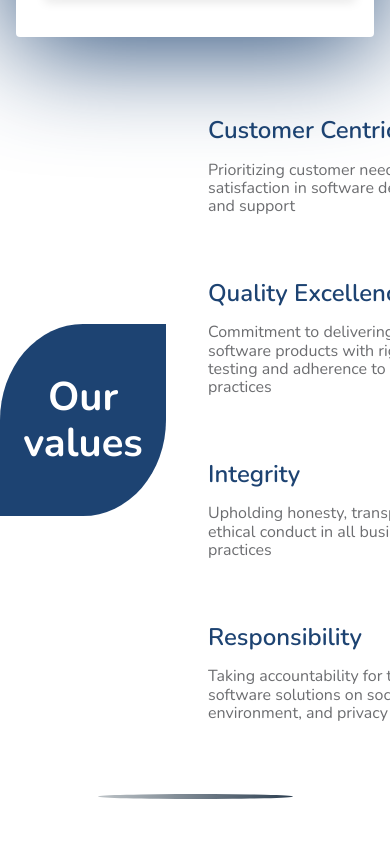
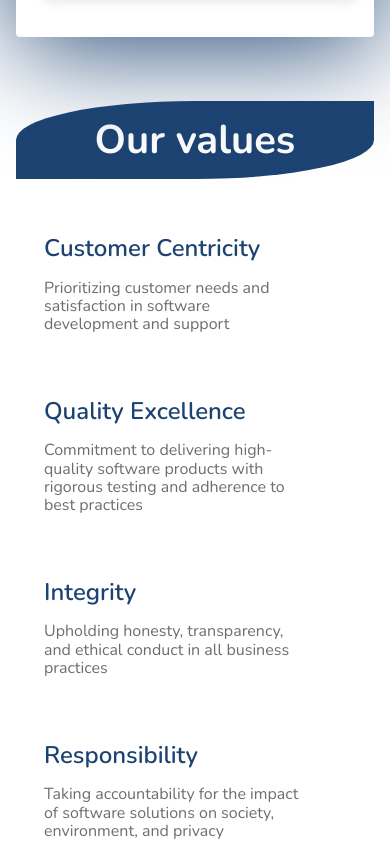
Before and after one commit to developer-techvanx/website, a plain HTML site: page index.html in a window 390 px wide. Shown: the part 5502-6361 px from the top of the page. Drawn offline with nearby package versions, Linux system fonts and the light colour scheme.

Commit message:
Add files via upload

```diff
--- a/index.css
+++ b/index.css
@@ -1226,6 +1226,9 @@
   }
 }
 @media(max-width: 479px) {
+  .home-page-container11{
+    flex-direction: column;
+  }
   .home-page-intro {
     padding-top: var(--dl-space-space-twounits);
     padding-left: var(--dl-space-space-unit);
@@ -1332,10 +1335,11 @@
     padding-bottom: var(--dl-space-space-twounits);
   }
   .home-page-container12 {
-    width: 180px;
+    width: 100%;
   }
   .home-page-container13 {
-    width: 166px;
+    height:20%;
+    margin-bottom:40px;
   }
 
   .home-page-about-us {
```
